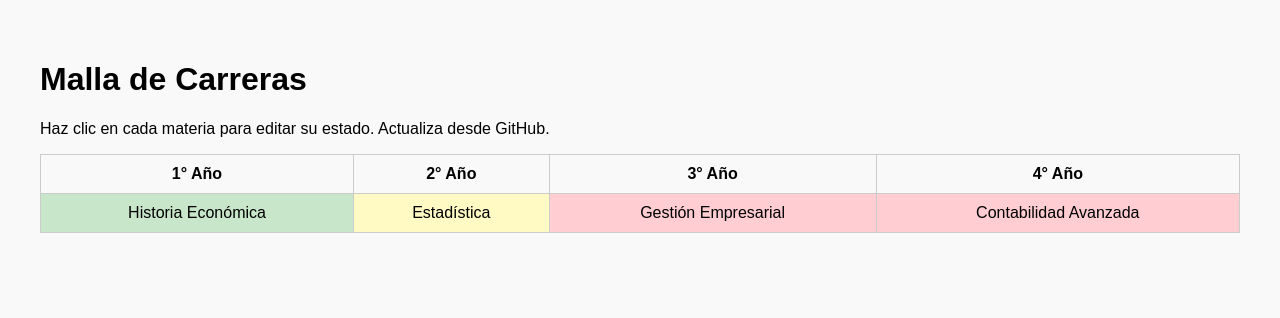
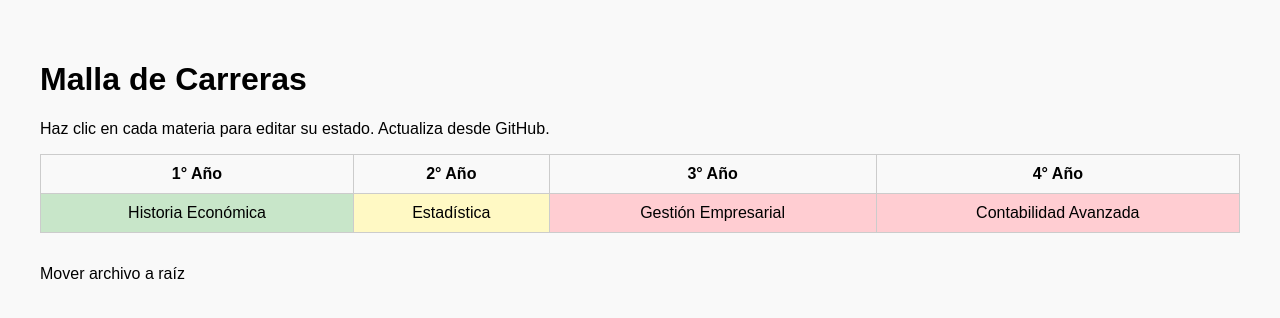
Before and after one commit to camilaklassen/Administraci-n-de-Empresas-, a plain HTML site: page index.html in a window 1280 px wide. Drawn offline with Linux system fonts and the light colour scheme.

Commit message:
Update index.html

```diff
--- a/index.html
+++ b/index.html
@@ -34,3 +34,4 @@
 
 </body>
 </html>
+Mover archivo a raíz
```
